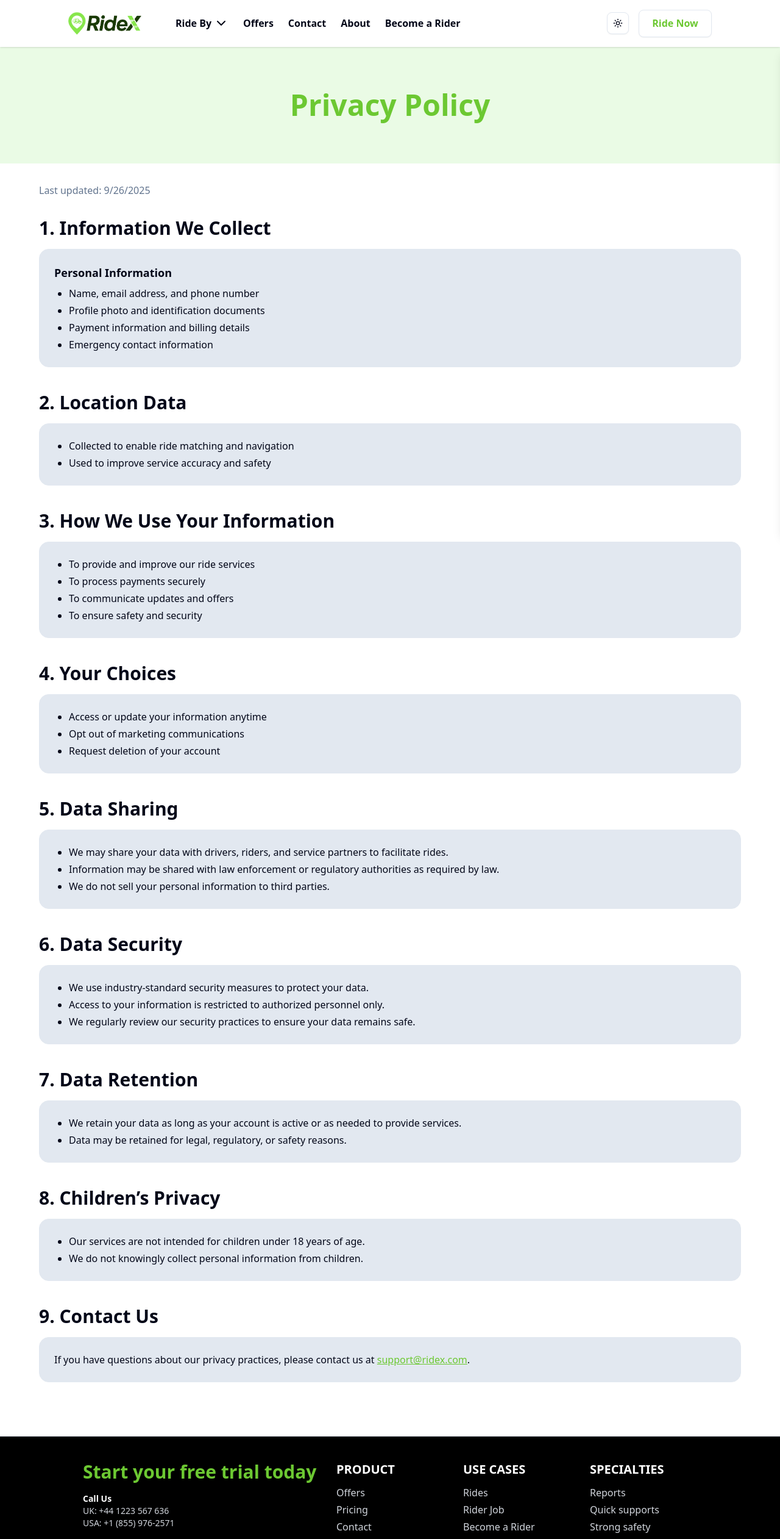
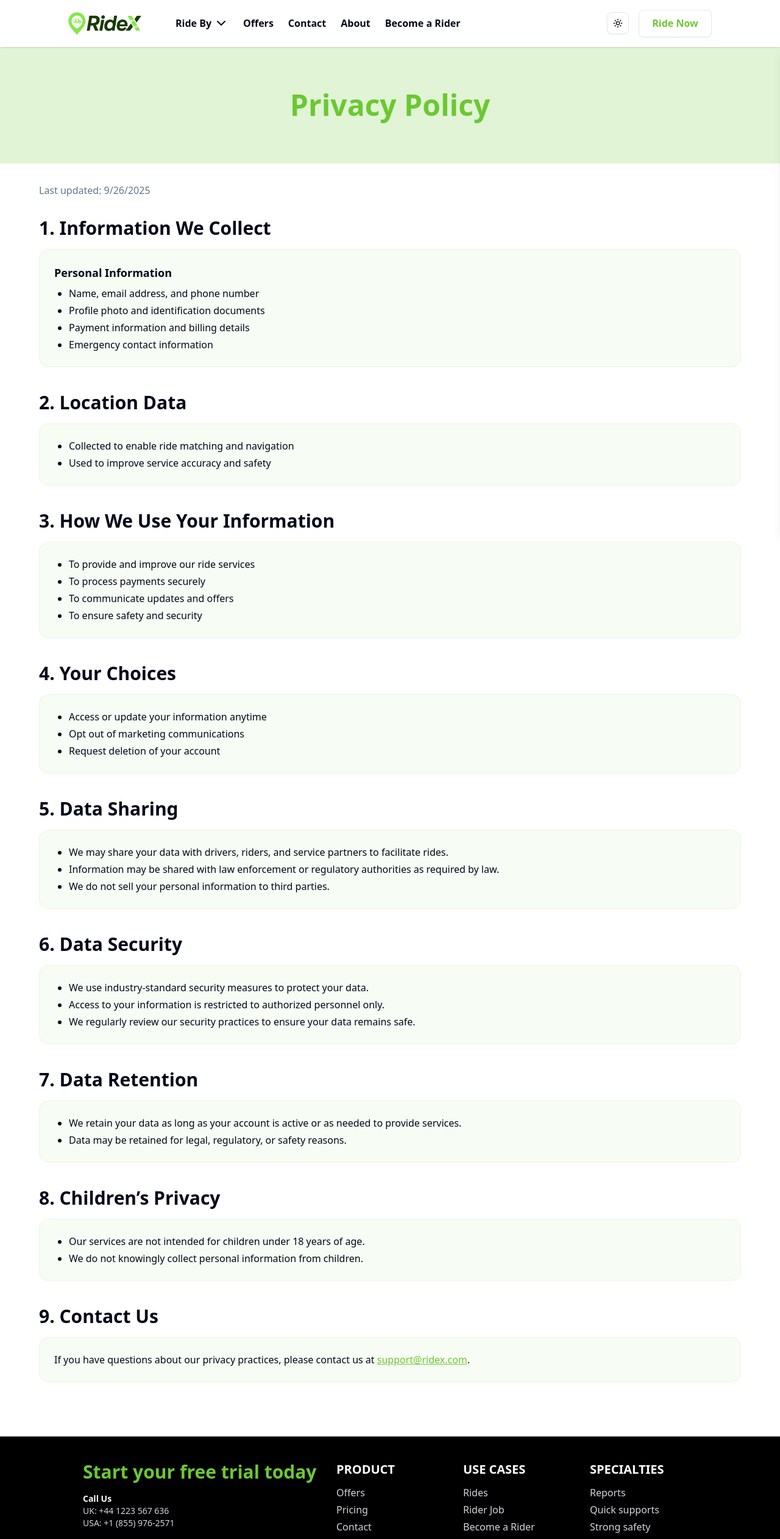
Before and after one commit to rubel6610/RideX-Frontend, a Next.js app: page /privacy-policy in a window 1280 px wide. Shown: the top 2523 px of the page at 61% size. Built offline with nearby package versions, Linux system fonts and the light colour scheme.

Commit message:
modified: privacy policy page color variable changes

```diff
--- a/src/app/layout.js
+++ b/src/app/layout.js
@@ -18,7 +18,7 @@ export const metadata = {
 
 export default function RootLayout({ children }) {
   return (
-    <html lang="en">
+    <html lang="en" suppressHydrationWarning>
       <body className={`antialiased`}>
         <ThemeProvider>
           {/* fixed navbar */}
--- a/src/app/privacy-policy/page.jsx
+++ b/src/app/privacy-policy/page.jsx
@@ -4,13 +4,13 @@ const PrivacyPolicy = () => {
     return (
         <div className="min-h-screen flex justify-center pt-7 pb-10">
             <div className="w-full max-w-[1440px] px-4 md:px-16 py-12">
-                <div className="w-screen relative left-1/2 right-1/2 -translate-x-1/2 bg-[#eafbe5] py-18 mb-6">
+                <div className="w-screen relative left-1/2 right-1/2 -translate-x-1/2 bg-primary/20 py-18 mb-6">
                     <h1 className="text-4xl md:text-5xl font-bold text-primary text-center">Privacy Policy</h1>
                 </div>
                 <div className="text-muted-foreground text-base my-8">Last updated: {new Date().toLocaleDateString()}</div>
                 <section className="mb-10">
                     <h2 className="text-2xl md:text-3xl font-bold text-text mb-4">1. Information We Collect</h2>
-                    <div className="bg-sidebar-border border border-sidebar-border text-text rounded-2xl p-6 mb-6">
+                    <div className="bg-primary/5 border border-primary/10 text-text rounded-2xl p-6 mb-6">
                         <h3 className="font-semibold text-lg mb-2">Personal Information</h3>
                         <ul className="list-disc ml-6 space-y-1">
                             <li>Name, email address, and phone number</li>
@@ -22,7 +22,7 @@ const PrivacyPolicy = () => {
                 </section>
                 <section className="mb-10">
                     <h2 className="text-2xl md:text-3xl font-bold text-text mb-4">2. Location Data</h2>
-                    <div className="bg-sidebar-border border border-sidebar-border rounded-2xl p-6 mb-6">
+                    <div className="bg-primary/5 border border-primary/10 rounded-2xl p-6 mb-6">
                         <ul className="list-disc ml-6 space-y-1">
                             <li>Collected to enable ride matching and navigation</li>
                             <li>Used to improve service accuracy and safety</li>
@@ -31,7 +31,7 @@ const PrivacyPolicy = () => {
                 </section>
                 <section className="mb-10">
                     <h2 className="text-2xl md:text-3xl font-bold text-text mb-4">3. How We Use Your Information</h2>
-                    <div className="bg-sidebar-border border border-sidebar-border rounded-2xl p-6 mb-6">
+                    <div className="bg-primary/5 border border-primary/10 rounded-2xl p-6 mb-6">
                         <ul className="list-disc ml-6 space-y-1">
                             <li>To provide and improve our ride services</li>
                             <li>To process payments securely</li>
@@ -42,7 +42,7 @@ const PrivacyPolicy = () => {
                 </section>
                 <section className="mb-10">
                     <h2 className="text-2xl md:text-3xl font-bold text-text mb-4">4. Your Choices</h2>
-                    <div className="bg-sidebar-border border border-sidebar-border rounded-2xl p-6 mb-6">
+                    <div className="bg-primary/5 border border-primary/10 rounded-2xl p-6 mb-6">
                         <ul className="list-disc ml-6 space-y-1">
                             <li>Access or update your information anytime</li>
                             <li>Opt out of marketing communications</li>
@@ -52,7 +52,7 @@ const PrivacyPolicy = () => {
                 </section>
                 <section className="mb-10">
                     <h2 className="text-2xl md:text-3xl font-bold text-text mb-4">5. Data Sharing</h2>
-                    <div className="bg-sidebar-border border border-sidebar-border rounded-2xl p-6 mb-6">
+                    <div className="bg-primary/5 border border-primary/10 rounded-2xl p-6 mb-6">
                         <ul className="list-disc ml-6 space-y-1">
                             <li>We may share your data with drivers, riders, and service partners to facilitate rides.</li>
                             <li>Information may be shared with law enforcement or regulatory authorities as required by law.</li>
@@ -62,7 +62,7 @@ const PrivacyPolicy = () => {
                 </section>
                 <section className="mb-10">
                     <h2 className="text-2xl md:text-3xl font-bold text-text mb-4">6. Data Security</h2>
-                    <div className="bg-sidebar-border border border-sidebar-border rounded-2xl p-6 mb-6">
+                    <div className="bg-primary/5 border border-primary/10 rounded-2xl p-6 mb-6">
                         <ul className="list-disc ml-6 space-y-1">
                             <li>We use industry-standard security measures to protect your data.</li>
                             <li>Access to your information is restricted to authorized personnel only.</li>
@@ -72,7 +72,7 @@ const PrivacyPolicy = () => {
                 </section>
                 <section className="mb-10">
                     <h2 className="text-2xl md:text-3xl font-bold text-text mb-4">7. Data Retention</h2>
-                    <div className="bg-sidebar-border border border-sidebar-border rounded-2xl p-6 mb-6">
+                    <div className="bg-primary/5 border border-primary/10 rounded-2xl p-6 mb-6">
                         <ul className="list-disc ml-6 space-y-1">
                             <li>We retain your data as long as your account is active or as needed to provide services.</li>
                             <li>Data may be retained for legal, regulatory, or safety reasons.</li>
@@ -81,7 +81,7 @@ const PrivacyPolicy = () => {
                 </section>
                 <section className="mb-10">
                     <h2 className="text-2xl md:text-3xl font-bold text-text mb-4">8. Children’s Privacy</h2>
-                    <div className="bg-sidebar-border border border-sidebar-border rounded-2xl p-6 mb-6">
+                    <div className="bg-primary/5 border border-primary/10 rounded-2xl p-6 mb-6">
                         <ul className="list-disc ml-6 space-y-1">
                             <li>Our services are not intended for children under 18 years of age.</li>
                             <li>We do not knowingly collect personal information from children.</li>
@@ -90,7 +90,7 @@ const PrivacyPolicy = () => {
                 </section>
                 <section>
                     <h2 className="text-2xl md:text-3xl font-bold text-text mb-4">9. Contact Us</h2>
-                    <div className="bg-sidebar-border border border-sidebar-border rounded-2xl p-6">
+                    <div className="bg-primary/5 border border-primary/10 rounded-2xl p-6">
                         <p className="text-text">
                             If you have questions about our privacy practices, please contact us at <a href="mailto:support@ridex.com" className="text-primary underline">support@ridex.com</a>.
                         </p>
```
